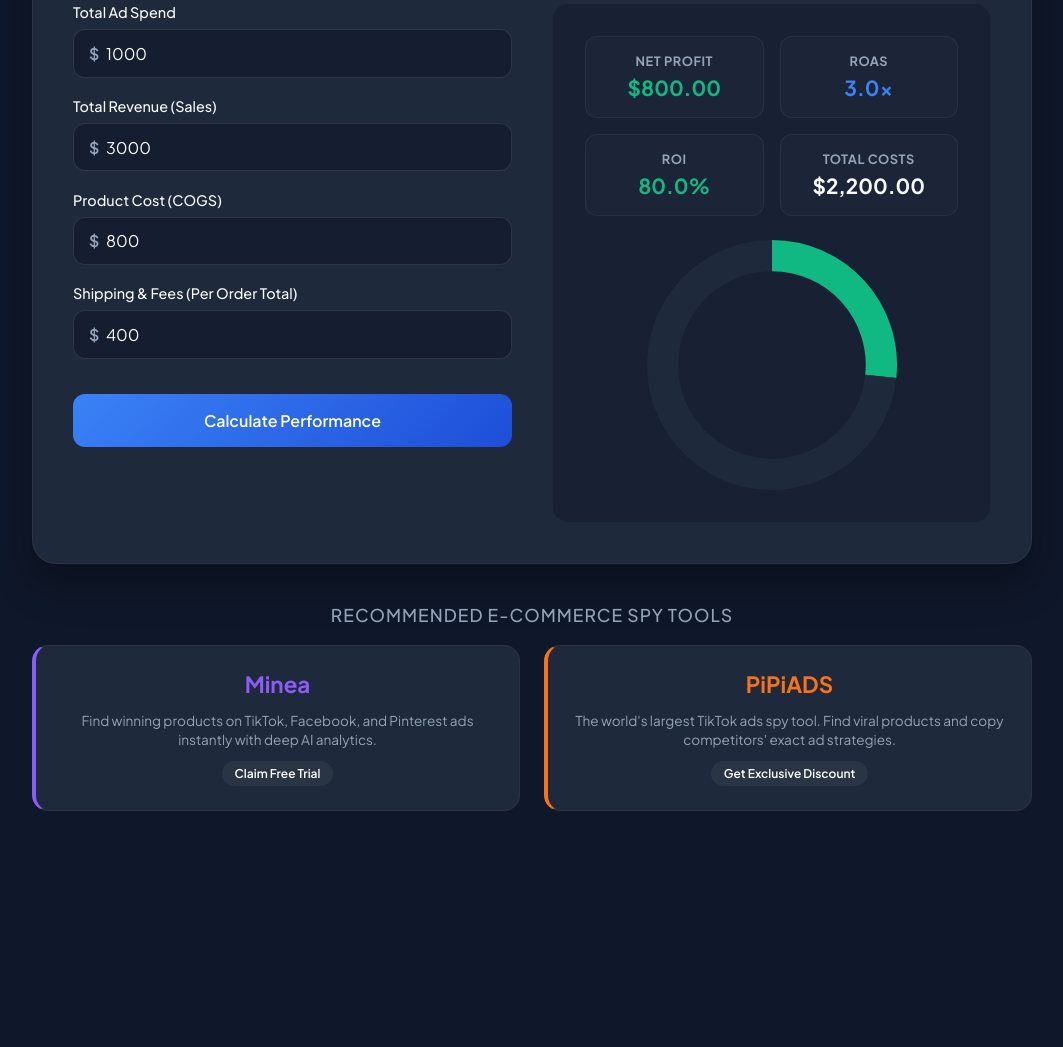
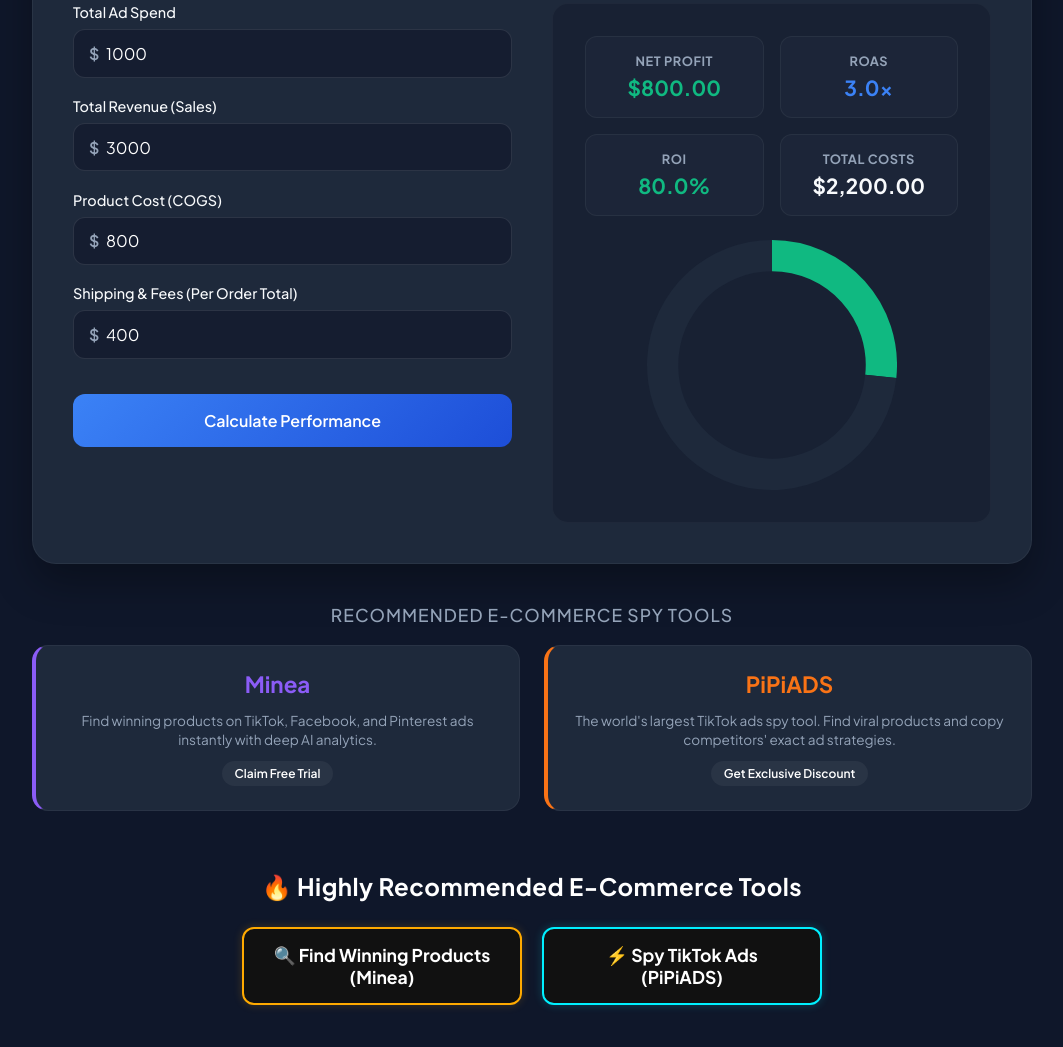
Before and after one commit to OunnasIbrahim07/marketing-roi-calculator, a plain HTML site: page index.html in a window 1280 px wide. Shown: the part 184-1231 px from the top of the page, without its empty margins (108-1171 px from the left). Before the commit the page ends 1027 px from the top, so only its background shows below. Drawn offline with nearby package versions, Linux system fonts and the light colour scheme.

Commit message:
Update index.html

```diff
--- a/index.html
+++ b/index.html
@@ -429,4 +429,38 @@
         initChart(800, 2200);
     </script>
 </body>
+    <!-- Section for Recommendations -->
+<div class="recommendations-container" style="max-width: 900px; margin: 40px auto; padding: 20px; text-align: center; font-family: sans-serif;">
+    <h3 style="color: #ffffff; margin-bottom: 25px; font-size: 1.5rem; letter-spacing: 0.5px;">🔥 Highly Recommended E-Commerce Tools</h3>
+
+    <div class="buttons-wrapper" style="display: flex; flex-wrap: wrap; gap: 20px; justify-content: center;">
+
+        <!-- Minea Button -->
+        <a href="https://minea.com" target="_blank" class="neon-btn minea-btn" style="position: relative; width: 280px; padding: 15px 25px; color: #ffffff; background: #111; font-size: 1.1rem; font-weight: bold; text-decoration: none; border-radius: 12px; border: 2px solid #ffaa00; box-shadow: 0 0 10px rgba(255, 170, 0, 0.2); transition: all 0.3s ease; display: flex; align-items: center; justify-content: center; gap: 10px;">
+            🔍 Find Winning Products (Minea)
+            <style>
+                .minea-btn:hover {
+                    background: #ffaa00 !important;
+                    color: #000000 !important;
+                    box-shadow: 0 0 25px #ffaa00, 0 0 50px rgba(255, 170, 0, 0.5) !important;
+                    transform: translateY(-3px);
+                }
+            </style>
+        </a>
+
+        <!-- PiPiADS Button -->
+        <a href="https://pipiads.com" target="_blank" class="neon-btn pipiads-btn" style="position: relative; width: 280px; padding: 15px 25px; color: #ffffff; background: #111; font-size: 1.1rem; font-weight: bold; text-decoration: none; border-radius: 12px; border: 2px solid #00f0ff; box-shadow: 0 0 10px rgba(0, 240, 255, 0.2); transition: all 0.3s ease; display: flex; align-items: center; justify-content: center; gap: 10px;">
+            ⚡ Spy TikTok Ads (PiPiADS)
+            <style>
+                .pipiads-btn:hover {
+                    background: #00f0ff !important;
+                    color: #000000 !important;
+                    box-shadow: 0 0 25px #00f0ff, 0 0 50px rgba(0, 240, 255, 0.5) !important;
+                    transform: translateY(-3px);
+                }
+            </style>
+        </a>
+
+    </div>
+</div>
 </html>
```
